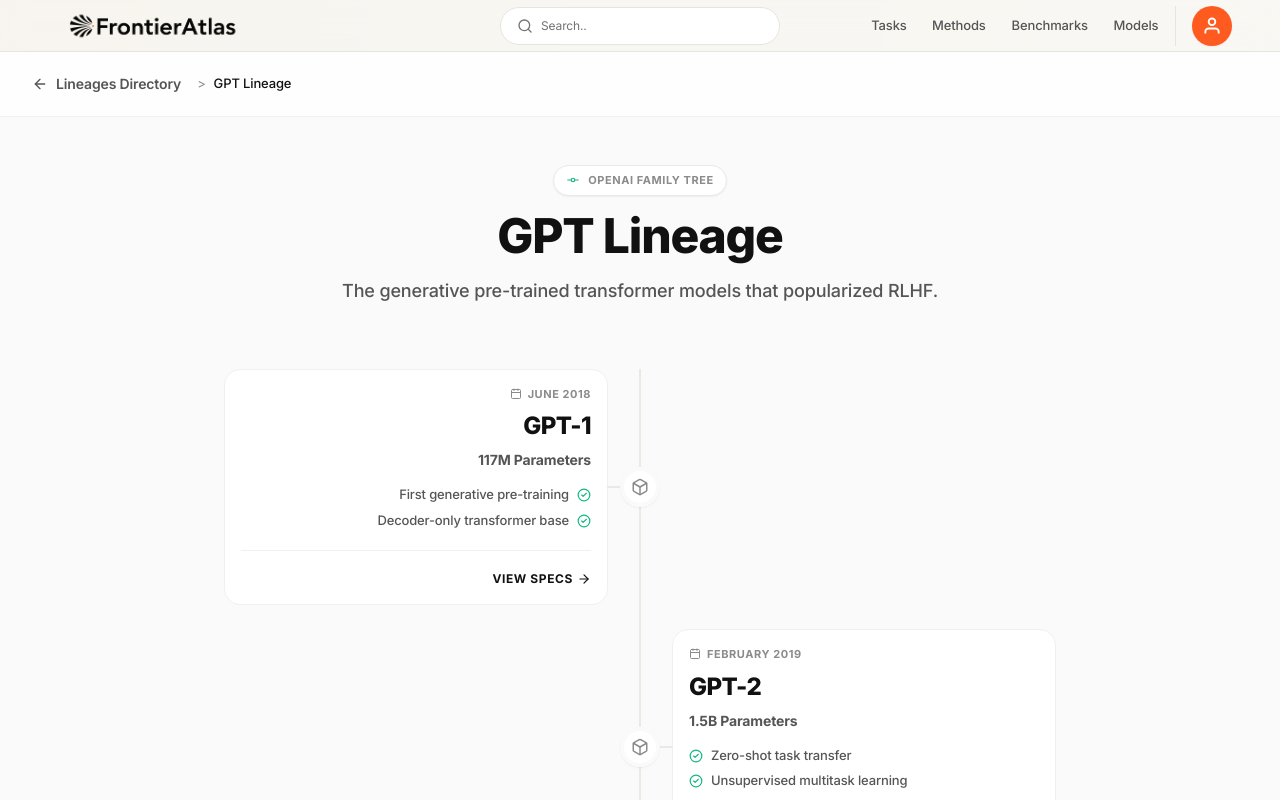
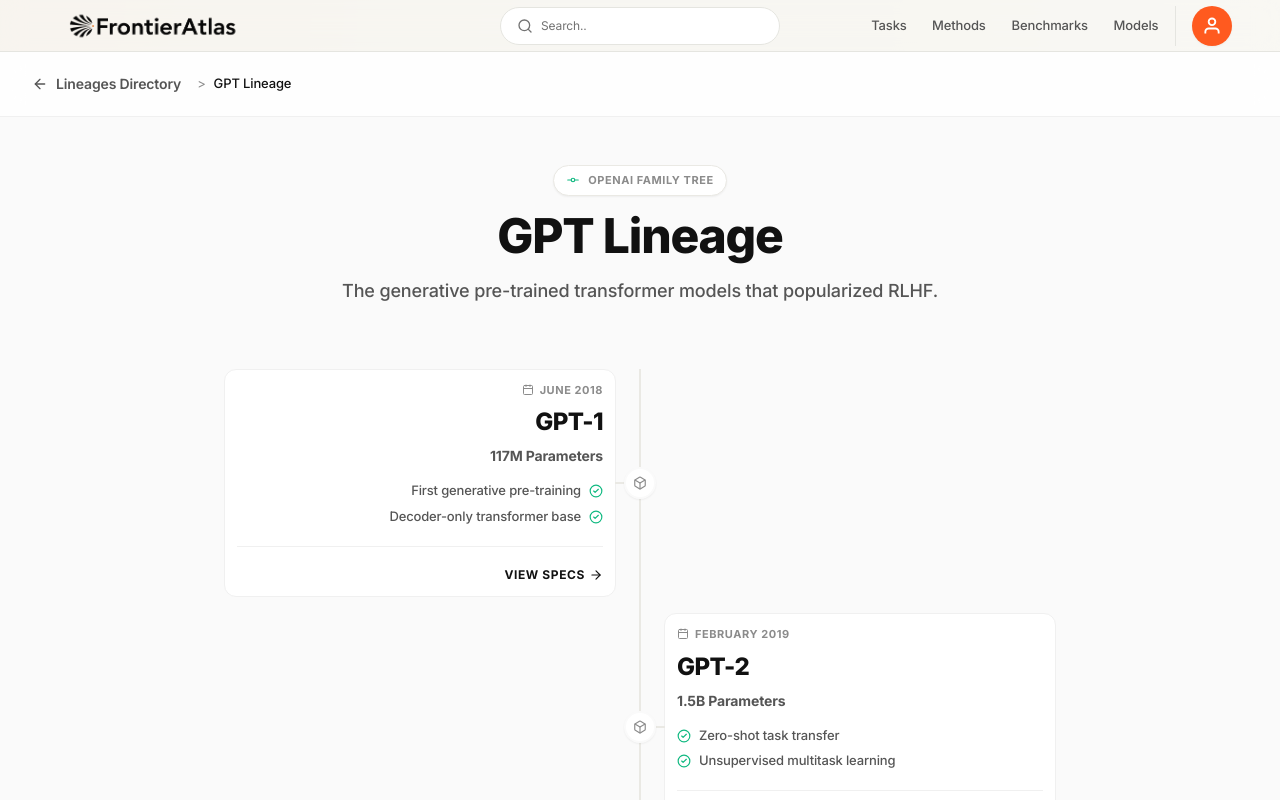
Before and after one commit to Deepak-Solanki04/Frontier_Atlas, a Next.js app: page /lineages/1 in a window 1280 px wide. Shown: the top 800 px of the page. Built offline with nearby package versions, Linux system fonts and the light colour scheme.

Commit message:
style: Further compact timeline by reducing padding to p-3, node size to 32px, and gaps to gap-4

```diff
--- a/app/lineages/[slug]/page.tsx
+++ b/app/lineages/[slug]/page.tsx
@@ -121,9 +121,9 @@ export default function LineageDetailPage({
         {/* TIMELINE TREE */}
         <div className="relative">
           {/* Central Line */}
-          <div className="absolute left-[20px] md:left-1/2 top-0 bottom-0 w-[2px] bg-[#EAE9E4] -translate-x-1/2" />
+          <div className="absolute left-[16px] md:left-1/2 top-0 bottom-0 w-[2px] bg-[#EAE9E4] -translate-x-1/2" />
 
-          <div className="flex flex-col gap-6">
+          <div className="flex flex-col gap-4">
             {lineage.nodes.map((node: any, index: number) => {
               const isEven = index % 2 === 0;
               const isSota = node.status === "State of the Art";
@@ -133,20 +133,20 @@ export default function LineageDetailPage({
                 <div key={node.id} className={`relative flex items-center ${isEven ? 'md:flex-row-reverse' : 'md:flex-row'}`}>
 
                   {/* Timeline Center Node */}
-                  <div className="absolute left-[20px] md:left-1/2 -translate-x-1/2 w-10 h-10 rounded-full bg-white border-4 border-[#FAFAFA] shadow-sm flex items-center justify-center z-10" style={{ color: isSota ? lineage.color : '#8B8B8B' }}>
-                    <Icon size={18} strokeWidth={isSota ? 2.5 : 2} />
+                  <div className="absolute left-[16px] md:left-1/2 -translate-x-1/2 w-8 h-8 rounded-full bg-white border-2 border-[#FAFAFA] shadow-sm flex items-center justify-center z-10" style={{ color: isSota ? lineage.color : '#8B8B8B' }}>
+                    <Icon size={14} strokeWidth={isSota ? 2.5 : 2} />
                   </div>
 
                   {/* Spacer for the opposite side on desktop */}
                   <div className="hidden md:block w-1/2" />
 
                   {/* Card Content */}
-                  <div className={`w-full md:w-1/2 pl-14 md:pl-0 ${isEven ? 'md:pr-8 text-left md:text-right' : 'md:pl-8 text-left'}`}>
-                    <div className={`bg-white rounded-[16px] border ${isSota ? 'border-2' : 'border'} p-4 transition-all hover:shadow-md relative group cursor-pointer`}
+                  <div className={`w-full md:w-1/2 pl-10 md:pl-0 ${isEven ? 'md:pr-6 text-left md:text-right' : 'md:pl-6 text-left'}`}>
+                    <div className={`bg-white rounded-[12px] border ${isSota ? 'border-2' : 'border'} p-3 transition-all hover:shadow-md relative group cursor-pointer`}
                          style={{ borderColor: isSota ? lineage.color : '#F0F0F0' }}>
 
                       {/* Connection Line to Center Node (Desktop only) */}
-                      <div className={`hidden md:block absolute top-1/2 -translate-y-1/2 w-8 h-[2px] bg-[#EAE9E4] transition-colors group-hover:bg-[#111111] ${isEven ? '-right-8' : '-left-8'}`} />
+                      <div className={`hidden md:block absolute top-1/2 -translate-y-1/2 w-6 h-[2px] bg-[#EAE9E4] transition-colors group-hover:bg-[#111111] ${isEven ? '-right-6' : '-left-6'}`} />
 
                       <div className={`flex items-center gap-3 mb-2 ${isEven ? 'md:justify-end' : ''}`}>
                         <div className="flex items-center gap-1.5 text-[11px] font-bold text-[#8B8B8B] uppercase tracking-wider">
@@ -193,7 +193,7 @@ export default function LineageDetailPage({
           </div>
 
           {/* Bottom faded fade out line */}
-          <div className="absolute left-[20px] md:left-1/2 -bottom-20 w-[2px] h-20 bg-gradient-to-b from-[#EAE9E4] to-transparent -translate-x-1/2" />
+          <div className="absolute left-[16px] md:left-1/2 -bottom-20 w-[2px] h-20 bg-gradient-to-b from-[#EAE9E4] to-transparent -translate-x-1/2" />
         </div>
 
       </main>
```
